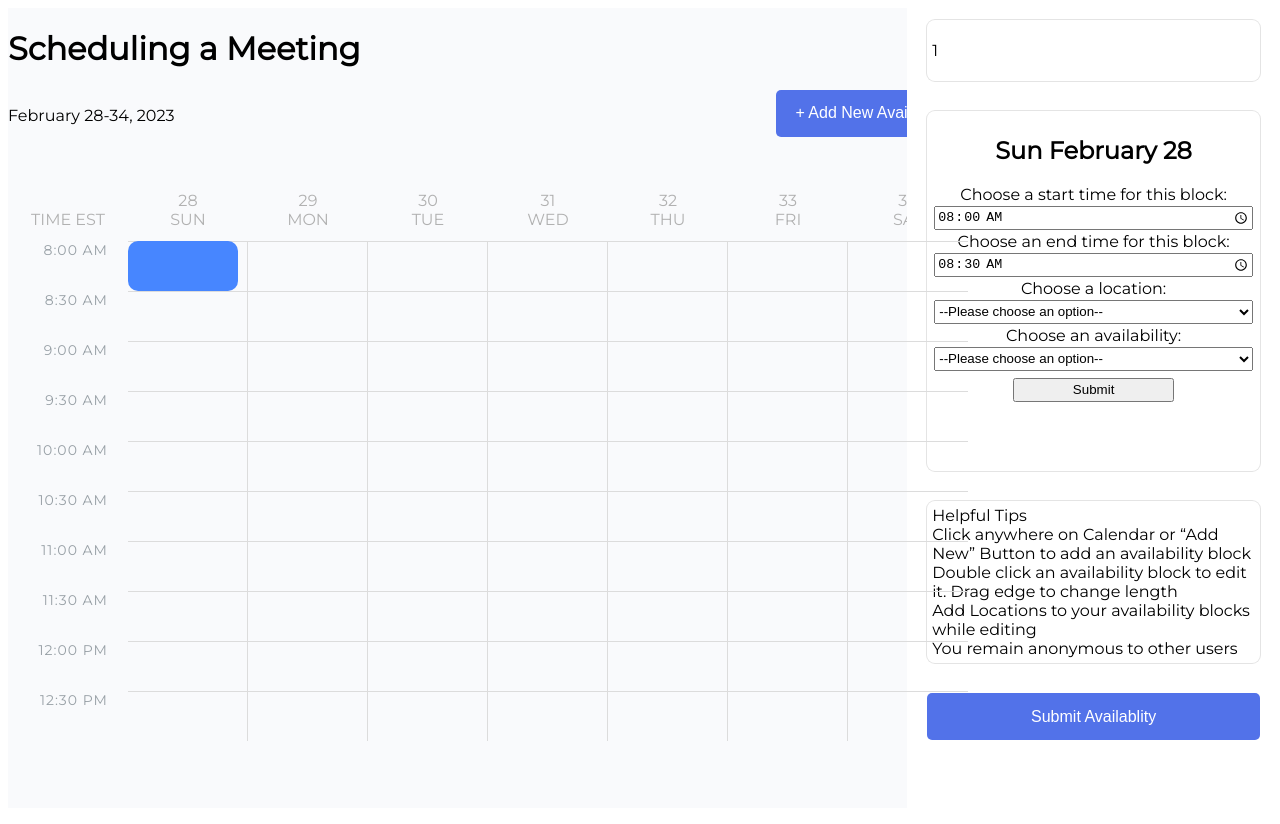
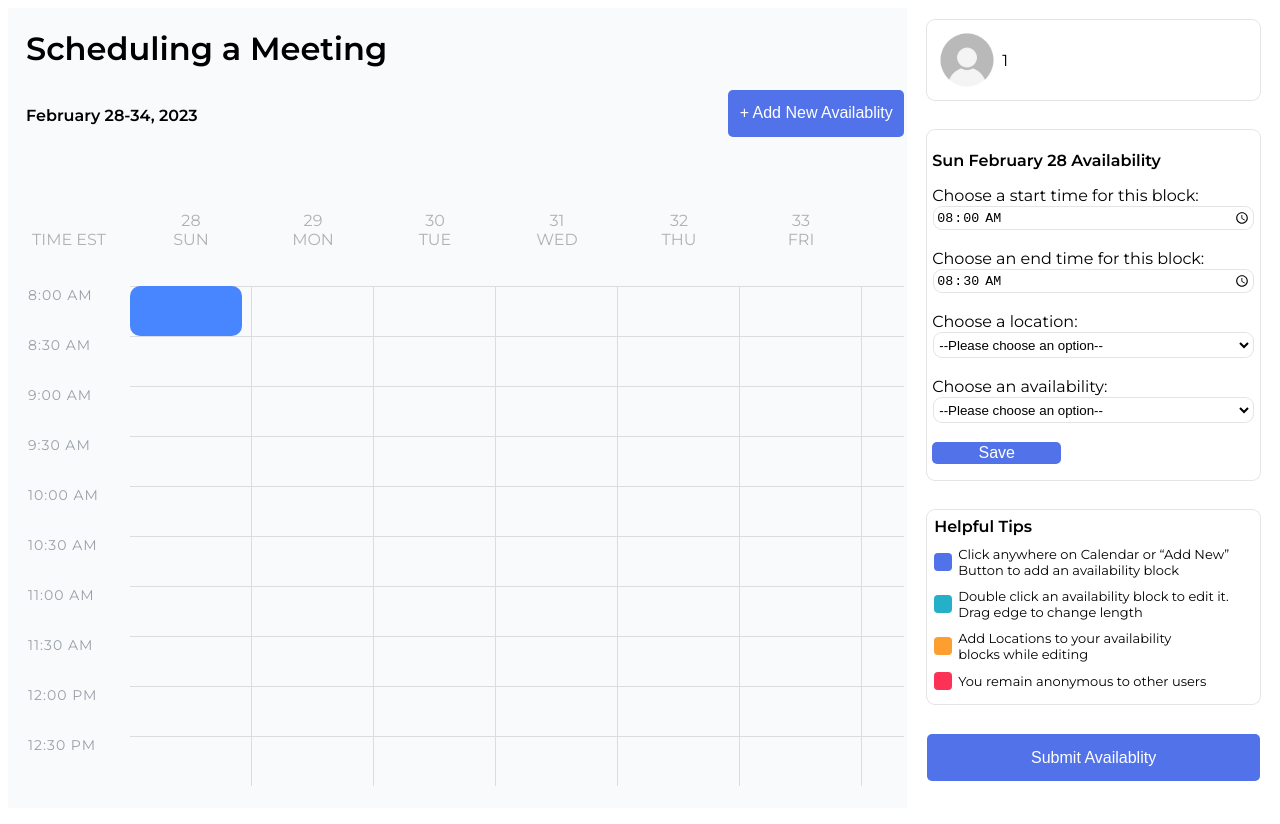
Before and after one commit to msacco8/Scheduling-Tool, a SvelteKit app in the folder my-app/: page /home/1 in a window 1280 px wide. Both pictures are taken after a click on the button "+ Add New Availablity". Shown: the top 824 px of the page. Built offline with nearby package versions, Linux system fonts and the light colour scheme.

Commit message:
style changes

```diff
--- a/my-app/src/components/EditPanel.svelte
+++ b/my-app/src/components/EditPanel.svelte
@@ -82,10 +82,11 @@
 
      }
 </script>
+<link href='https://fonts.googleapis.com/css?family=Montserrat:ital,wght@0,100;0,200;0,300;0,600;1,100;1,200;1,700' rel='stylesheet'>
 
 <div class='edit-container'>
     {#if selectedBlockID != ""}
-        <h2 style="text-align: center">{currentBlock.day[0]} February {currentBlock.day[1]}</h2>
+        <p style="font-weight: 600;">{currentBlock.day[0]} February {currentBlock.day[1]} Availability</p>
         <form on:submit|preventDefault={handleSubmit}>
             <label for="start">Choose a start time for this block:</label>
             <input
@@ -122,7 +123,7 @@
                 <option value="preferred">Preferred</option>
                 <option value="ifneeded">If Needed</option>
             </select>
-            <input class="button submit-button" type="submit" value="Submit">
+            <input class="button" type="submit" value="Save">
           </form>
         <!-- <p>
             {"start row: " + currentBlock.startRow}
@@ -143,22 +144,19 @@
 form {
     display: flex;
     flex-wrap: wrap;
-    justify-content: center;
 }
 
 .inp {
     margin: 2px;
+    margin-bottom: 20px;
+    background: #FFFFFF;
+    box-shadow: 0px 0px 0px 1px #E4E4E4;
+    border-radius: 8px;
+    border:1px solid transparent;
 }
 
 .time-input {
-    width: 100%
-}
-
-.submit-button {
-    margin: 5px;
-    width: 50%;
-    height: 3vh;
-
+    width: 100%;
 }
 .location-input {
     width: 100%;
@@ -173,4 +171,22 @@ form {
     height: 100%;
 }
 
+.button{
+        width: 40%;
+        border:1px solid transparent;
+        color: white;
+        font-size: 16px;
+
+        background: #5272E9;
+        border-radius: 5px;
+    }
+.button:hover {
+      box-shadow: 0 5px 10px rgba(0,0,0,0.19), 0 6px 6px rgba(0,0,0,0.1);
+}
+
+.button:active {
+      width: 40%;
+      box-shadow: 0 3px 6px rgba(0,0,0,0.16), 0 3px 6px rgba(0,0,0,0.23);
+}
+
 </style>
--- a/my-app/src/components/GroupCal.svelte
+++ b/my-app/src/components/GroupCal.svelte
@@ -60,7 +60,7 @@
     <div class="calendar-body">
         {#each timeBlocks as block}
           {#if block.col == 0 && (block.startMin % 60) == 0}
-            <span class="time" style="grid-row: {block.row + 1}; grid-column: {block.col + 1};">{((block.startMin / 60) + 8) % 12 == 0 ? 12 : ((block.startMin / 60) + 8) % 12}  {((block.startMin / 60) + 8) >= 12 ? "PM" : "AM"}</span>
+            <span class="time" style="grid-row: {block.row + 1}; grid-column: {block.col + 1};">{((block.startMin / 60) + 8) % 12 == 0 ? 12 : ((block.startMin / 60) + 8) % 12}{((block.startMin / 60) + 8) >= 12 ? "PM" : "AM"}</span>
           {:else if block.col == 0 && (block.startMin % 60) == 30}
             <span class="time" style="grid-row: {block.row + 1}; grid-column: {block.col + 1};"></span>
           {:else if block.col == 0 && (block.startMin % 30) == 15}
@@ -88,11 +88,12 @@
     border-radius: 10px;
     background: rgba(0, 0, 0, 0);
     user-select: none;
+    margin-left: 5px;
     }
     .calendar {
     display: grid;
     width: 100%;
-    grid-template-columns: repeat(8, minmax(35px, 1fr));
+    grid-template-columns: repeat(8, 40px);
     grid-template-rows: 50px;
     grid-auto-rows: 50px;
     overflow: auto;
@@ -123,12 +124,9 @@
     border-top: 1px solid #DCDCDC;
     border-right: 1px solid #DCDCDC;
     text-align: right;
-    padding: 0px 20px;
-    letter-spacing: 1px;
-    font-size: 14px;
+    font-size: 12px;
     box-sizing: border-box;
     color: #98a0a6;
-    position: relative;
     z-index: 1;
     }
     .day:nth-of-type(8n + 8) {
--- a/my-app/src/components/MainCal.svelte
+++ b/my-app/src/components/MainCal.svelte
@@ -178,7 +178,7 @@
 <style>
 .calendar-container {
   width: 100%;
-  margin: auto;
+  margin-top: 70px;
   overflow: hidden;
   border-radius: 10px;
   background: rgba(0, 0, 0, 0);
@@ -188,17 +188,17 @@
 .calendar {
   display: grid;
   width: 100%;
-  grid-template-columns: repeat(8, minmax(120px, 1fr));
+  grid-template-columns: repeat(8, minmax(122px, 1fr));
   grid-template-rows: 50px;
   grid-auto-rows: 50px;
   overflow: auto;
-
+  margin-bottom: 25px;
 }
 .calendar-body {
   display: grid;
   width: 100%;
   height: 500px;
-  grid-template-columns: repeat(8, minmax(120px, 1fr));
+  grid-template-columns: repeat(8, minmax(122px, 1fr));
   grid-template-rows: 25px;
   grid-auto-rows: 25px;
   overflow-y: scroll;
@@ -231,7 +231,7 @@
 .time {
   border-top: 1px solid #DCDCDC;
   border-right: 1px solid #DCDCDC;
-  text-align: right;
+  text-align: left;
   padding: 0px 20px;
   letter-spacing: 1px;
   font-size: 14px;
--- a/my-app/src/components/RightPanel.svelte
+++ b/my-app/src/components/RightPanel.svelte
@@ -22,6 +22,7 @@
 
 <div class="right-panel">
     <div class="right-panel-container">
+        <img src="/pfp1.png" alt="Profile" style="width:70px;height:70px;">
         <p>{username}</p>
     </div>
     <div class="right-panel-container editing">
@@ -54,9 +55,12 @@
         padding: 5px;
         box-shadow: 0px 0px 0px 1px #E4E4E4;
         border-radius: 8px;
+        display: flex;
+        flex-wrap: wrap;
+        align-items: center;
     }
     .editing {
-        height: 350px;
+        height: 340px;
     }
     .button{
         width: 100%;
--- a/my-app/src/components/ToolTips.svelte
+++ b/my-app/src/components/ToolTips.svelte
@@ -1,15 +1,41 @@
-<div>
-    <div>Helpful Tips</div>
-    <div>
-        <div>Click anywhere on Calendar or “Add New” Button to add an availability block</div>
+<link href='https://fonts.googleapis.com/css?family=Montserrat:ital,wght@0,100;0,200;0,300;0,600;1,100;1,200;1,700' rel='stylesheet'>
+<div class="tooltips">
+    <div style="margin-bottom: 10px; font-weight: 600;">Helpful Tips</div>
+    <div class="tip">
+        <div class="checkbox" style="background-color:#5272E9"></div>
+        <div>Click anywhere on Calendar or “Add New” <br>Button to add an availability block</div>
     </div>
-    <div>
-        <div>Double click an availability block to edit it. Drag edge to change length</div>
+    <div class="tip">
+        <div class="checkbox" style="background-color:#24B0C9"></div>
+        <div>Double click an availability block to edit it. <br>Drag edge to change length</div>
     </div>
-    <div>
-        <div>Add Locations to your availability blocks while editing</div>
+    <div class="tip">
+        <div class="checkbox" style="background-color:#FD9E30"></div>
+        <div>Add Locations to your availability <br>blocks while editing</div>
     </div>
-    <div>
+    <div class="tip">
+        <div class="checkbox" style="background-color:#FD3055"></div>
         <div>You remain anonymous to other users</div>
     </div>
 </div>
+
+<style>
+    .tooltips{
+        height: 180px;
+        padding: 2px;
+    }
+    .checkbox{
+        height: 18px;
+        width: 18px;
+        border-radius: 4px;
+        margin-right: 6px;
+        text-align: center;
+        font-size: 30px;
+    }
+    .tip{
+        display: flex;
+        align-items: center;
+        margin-bottom: 10px;
+        font-size: 13px;
+    }
+</style>
--- a/my-app/src/routes/home/[name]/+page.svelte
+++ b/my-app/src/routes/home/[name]/+page.svelte
@@ -31,9 +31,11 @@
      */
       let mainCal;
 </script>
+<link href='https://fonts.googleapis.com/css?family=Montserrat:ital,wght@0,100;0,200;0,300;0,600;1,100;1,200;1,700' rel='stylesheet'>
+
 <body>
       <div class="leftpanel">
-            <h1>Scheduling a Meeting</h1>
+            <h1 style="font-weight: 600;margin-left: 18px;">Scheduling a Meeting</h1>
             <div class="subheader">
                   <p>February 28-34, 2023</p>
                   <button on:click={() => mainCal.clickToAddNewAvailability()} class="button">+ Add New Availablity</button>
@@ -54,7 +56,6 @@
 </body>
 
 
-<link href='https://fonts.googleapis.com/css?family=Montserrat' rel='stylesheet'>
 <style>
 body{
       font-family: 'Montserrat';
@@ -71,10 +72,12 @@ body{
       display: flex;
       justify-content: space-between;
       flex-wrap: wrap;
-      margin-bottom: 50px;
+      font-weight: 600;
+      margin-left: 18px;
  }
  .leftpanel{
       justify-content: space-between;
+      width: 70%;
  }
  .button{
         width: 20%;
```
Also changed, not shown: my-app/static/pfp1.png (added).
